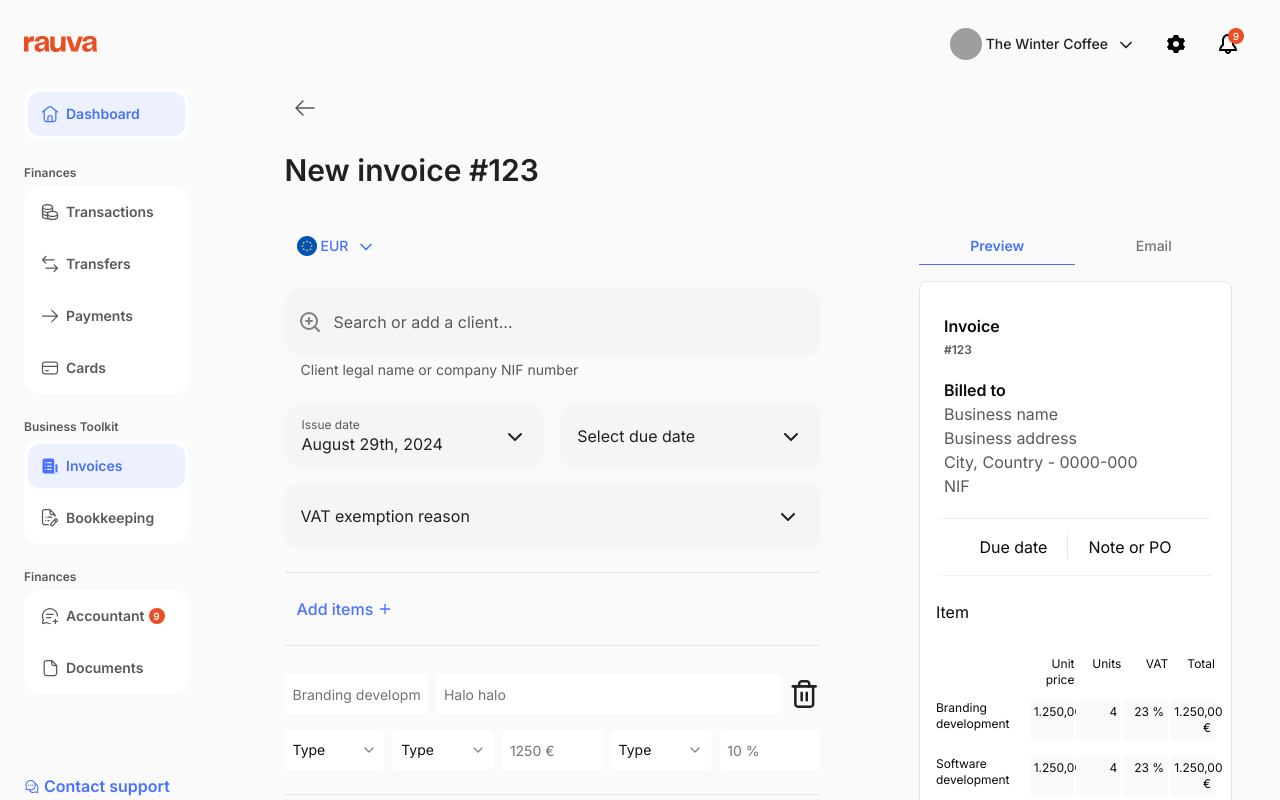
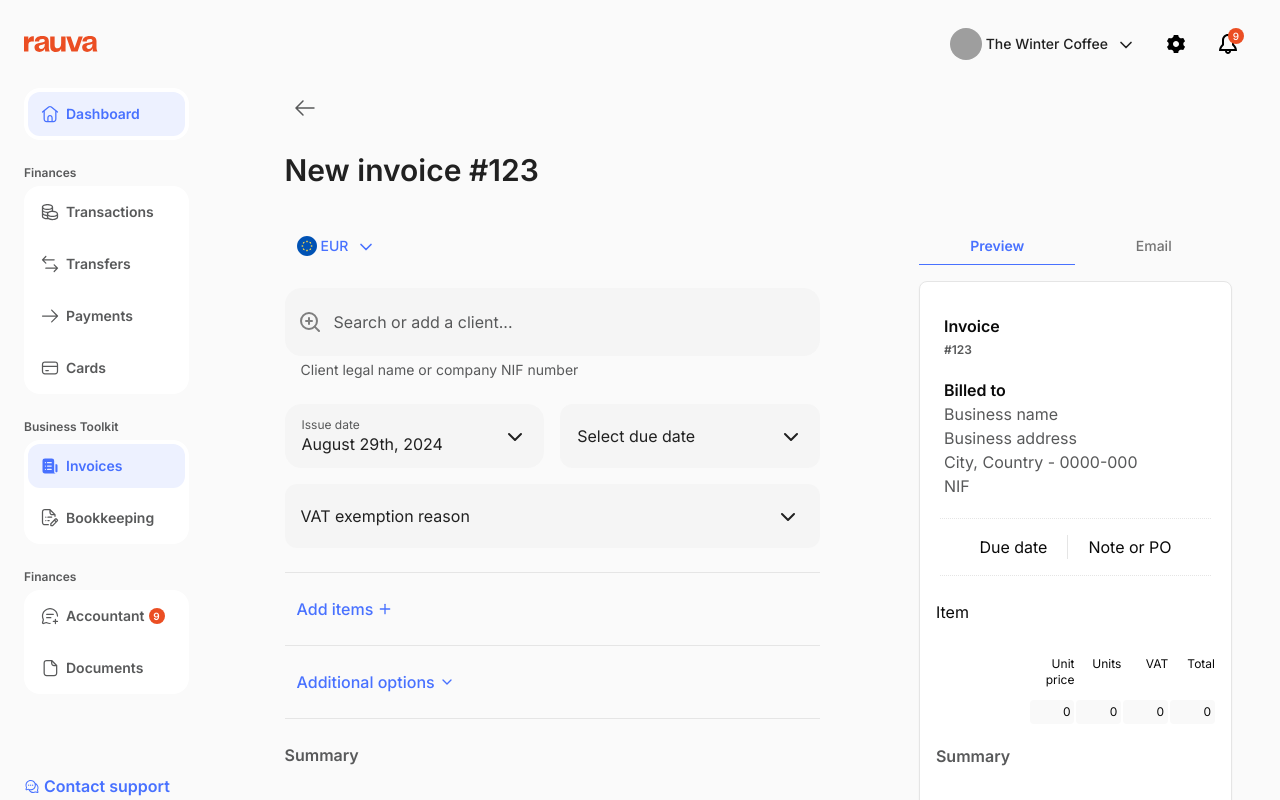
Before and after one commit to Pipo2410/invoice-generator-app, a Next.js app: page /invoices/create in a window 1280 px wide. Shown: the top 800 px of the page. Built offline with nearby package versions, Linux system fonts and the light colour scheme; grey boxes are pictures that could not be loaded.

Commit message:
add items to invoice

```diff
--- a/components/create-invoice/add-items.tsx
+++ b/components/create-invoice/add-items.tsx
@@ -1,6 +1,6 @@
 'use client';
 
-import React, { useState } from 'react';
+import React, { useEffect, useState } from 'react';
 import {
 	Accordion,
 	AccordionContent,
@@ -10,28 +10,45 @@ import {
 import { AutoComplete } from './autocomplete';
 import { UseFormReturn } from 'react-hook-form';
 import { FormType } from './create-invoice-form';
-
-const items = [
-	{ value: 'item name', label: 'Item name', price: 'Unit price' },
-	{ value: 'Branding website', label: 'Branding website', price: '2.345,00€' },
-	{
-		value: 'branding guidelines',
-		label: 'Branding guidelines',
-		price: '1.550,00€',
-	},
-];
+import { INVOICE_ITEMS_ARRAY } from '@/context/helpers';
 
 type Props = {
 	form: UseFormReturn<FormType>;
 };
 
+const TRANSFORMED_ITEMS = INVOICE_ITEMS_ARRAY.map((item) => {
+	// const formattedPrice = new Intl.NumberFormat('de-DE', {
+	// 	minimumFractionDigits: 2,
+	// 	maximumFractionDigits: 2,
+	// }).format(Number(item.description));
+
+	return {
+		label: item.name,
+		value: item.description,
+	};
+});
+
 export const AddItems: React.FC<Props> = ({ form }) => {
 	const [searchValue, setSearchValue] = useState<string>('');
 	const [selectedValue, setSelectedValue] = useState<string>('');
 
-	const filteredItems = items.filter((item) =>
-		item.value.toLowerCase().includes(searchValue.toLowerCase())
+	const filteredItems = TRANSFORMED_ITEMS.filter((item) =>
+		item.label.toLowerCase().includes(searchValue.toLowerCase())
 	);
+	useEffect(() => {
+		const selectedItem = INVOICE_ITEMS_ARRAY.find(
+			(item) => item.description === selectedValue
+		);
+
+		const invoiceItems = form.getValues('invoice.items');
+
+		if (selectedItem) {
+			invoiceItems.push(selectedItem);
+			form.setValue('invoice.items', invoiceItems);
+			setSearchValue('');
+			form.trigger('invoice.items');
+		}
+	}, [selectedValue]);
 
 	const { errors } = form.formState;
 
--- a/components/create-invoice/added-item.tsx
+++ b/components/create-invoice/added-item.tsx
@@ -29,7 +29,9 @@ export const AddedItem: React.FC<Props> = ({ item, form }) => {
 	} = getValues();
 
 	const currencySign = currencies.find((el) => el.label === currency)?.sign;
-	const filteredItems = items.filter((el) => el.id !== item.id);
+	const filteredItems = items.filter((el) => el.name !== item.name);
+
+	console.log(filteredItems);
 
 	return (
 		<>
@@ -64,7 +66,7 @@ export const AddedItem: React.FC<Props> = ({ item, form }) => {
 						className="hover:cursor-pointer"
 						onClick={() => {
 							// setItems((prev) => prev.filter((el) => el.id !== item.id));
-							form.setValue('invoice.items', filteredItems);
+							form.setValue('invoice.items', filteredItems); // gets ts error when items.array.nonEmpty() from zod
 						}}
 					/>
 				</div>
--- a/components/create-invoice/invoice-items.tsx
+++ b/components/create-invoice/invoice-items.tsx
@@ -15,7 +15,7 @@ export const InvoiceItems: React.FC<Props> = ({ form }) => {
 	return (
 		<>
 			<AddItems form={form} />
-			{!!items.length &&
+			{!!items &&
 				items.map((item) => (
 					<AddedItem key={item.name} item={item} form={form} />
 				))}
--- a/components/create-invoice/preview.tsx
+++ b/components/create-invoice/preview.tsx
@@ -81,7 +81,7 @@ export const Preview = () => {
 						<span className="col-start-5 col-end-6">VAT</span>
 						<span className="col-start-6 col-end-7">Total</span>
 					</div>
-					{items.length ? (
+					{!!items && items.length ? (
 						items.map((item) => {
 							const formattedPrice = new Intl.NumberFormat('de-DE', {
 								minimumFractionDigits: 2,
--- a/context/helpers.ts
+++ b/context/helpers.ts
@@ -1,5 +1,5 @@
 import { currencies } from '@/assets/currencies';
-import { Client, VatExemption } from './model';
+import { Client, Items, VatExemption } from './model';
 
 export const formDefaultValues = {
 	invoice: {
@@ -13,38 +13,7 @@ export const formDefaultValues = {
 		date: {
 			issueDate: new Date(),
 		},
-		items: [
-			{
-				id: 1,
-				name: 'Branding development',
-				description: 'Halo halo',
-				category: 'Service',
-				unit: 4,
-				price: 1250,
-				vat: 23,
-				discount: 10,
-			},
-			{
-				id: 2,
-				name: 'Software development',
-				description: 'Halo halo',
-				category: 'Service',
-				unit: 4,
-				price: 1250,
-				vat: 23,
-				discount: 10,
-			},
-			{
-				id: 3,
-				name: 'Company development',
-				description: 'Halo halo',
-				category: 'Service',
-				unit: 4,
-				price: 1250,
-				vat: 23,
-				discount: 10,
-			},
-		],
+		items: [],
 		currency: currencies[0].label,
 	},
 };
@@ -116,3 +85,36 @@ export const VAT_ARTICLES: VatExemption[] = [
 		label: 'Exempt Article 15 of CIVA',
 	},
 ];
+
+export const INVOICE_ITEMS_ARRAY: Items = [
+	{
+		id: 1,
+		name: 'Branding development',
+		description: '1234',
+		category: 'Service',
+		unit: 1,
+		price: 0,
+		vat: 23,
+		discount: 10,
+	},
+	{
+		id: 2,
+		name: 'Software development',
+		description: '1562',
+		category: 'Service',
+		unit: 1,
+		price: 0,
+		vat: 23,
+		discount: 10,
+	},
+	{
+		id: 3,
+		name: 'Company development',
+		description: '1827',
+		category: 'Service',
+		unit: 1,
+		price: 0,
+		vat: 23,
+		discount: 10,
+	},
+];
--- a/context/model.ts
+++ b/context/model.ts
@@ -27,7 +27,8 @@ export const formSchema = z.object({
 			value: z.string(),
 			label: z.string().optional(),
 		}),
-		items: z.array(
+		items: z
+			.array(
 				z.object({
 					id: z.number(),
 					name: z.string(),
@@ -38,7 +39,8 @@ export const formSchema = z.object({
 					vat: z.number(),
 					discount: z.number(),
 				})
-		),
+			)
+			.min(1),
 		additionalOptions: z.object({
 			purchaseOrder: z.string(),
 			referenceNote: z.string(),
```
Lines whose indentation alone changed are shown as unchanged.
